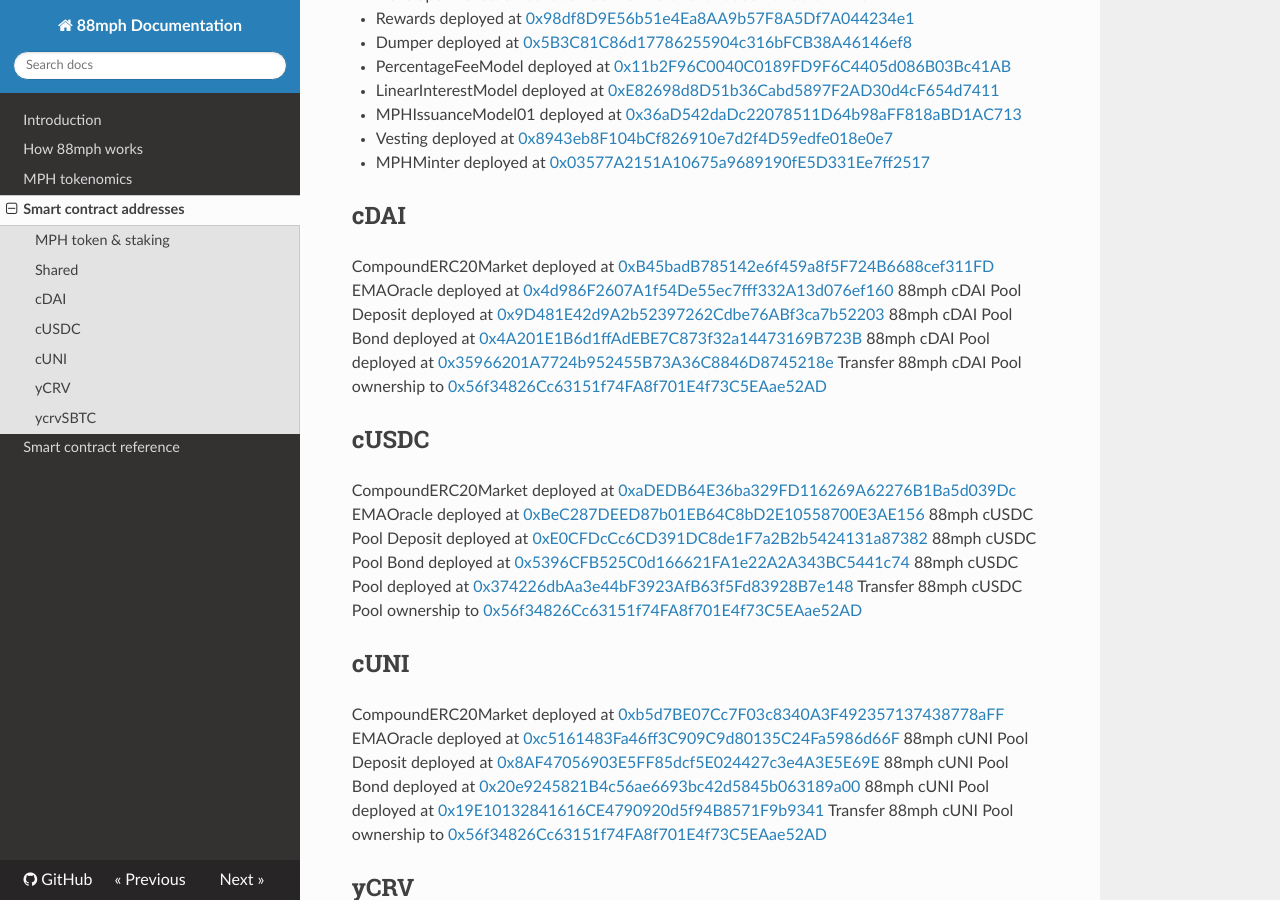
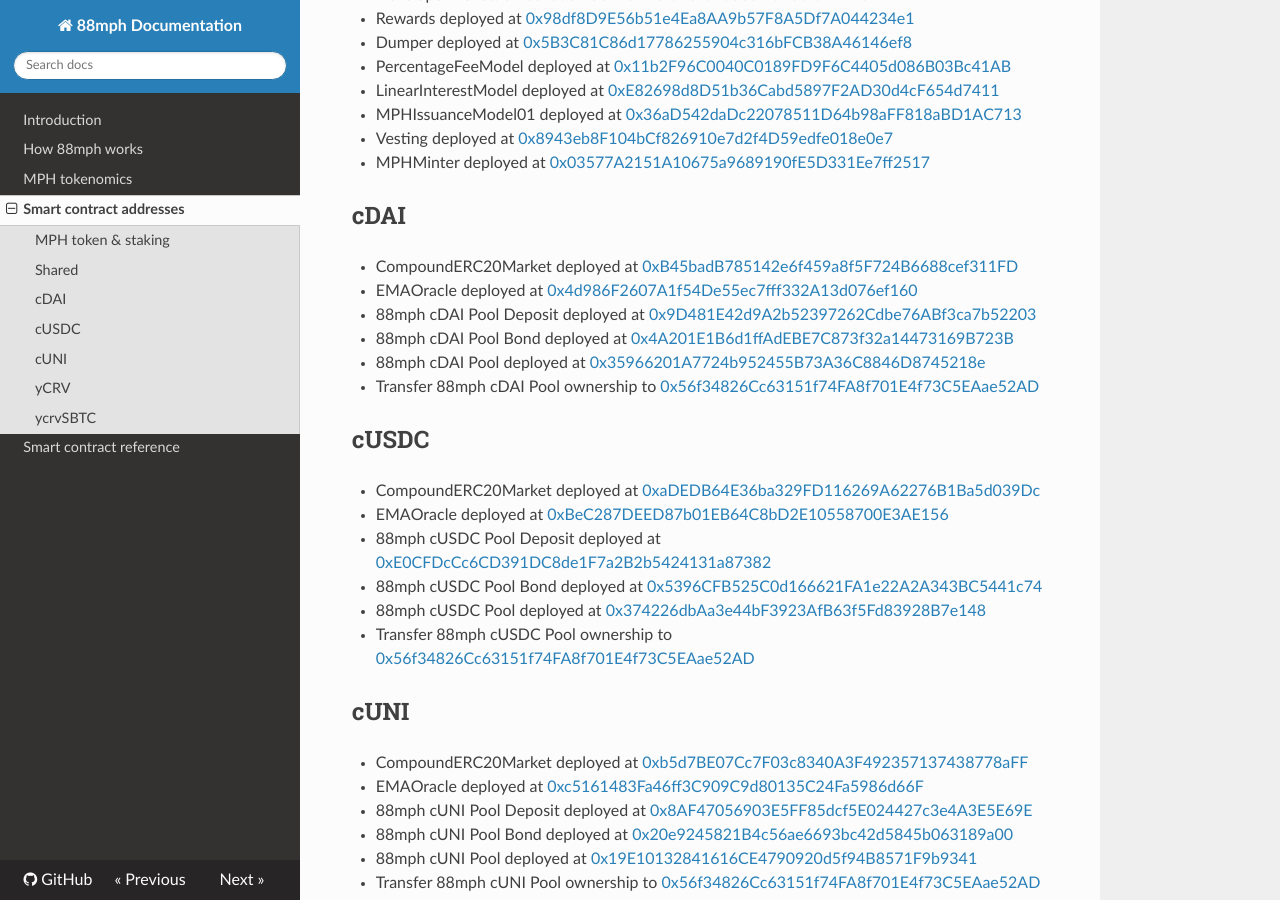
Before and after one commit to 88mphapp/docs, an MkDocs documentation site: the page built from docs/addresses.md, in a window 1280 px wide and 900 px high, scrolled down 433 px. Built offline with MkDocs 1.6.1, drawn with Linux system fonts in a browser that asks for light colours; nearby versions of some CDN libraries.

```diff
--- a/docs/addresses.md
+++ b/docs/addresses.md
@@ -21,45 +21,45 @@
 
 ## cDAI
 
-CompoundERC20Market deployed at [0xB45badB785142e6f459a8f5F724B6688cef311FD](https://etherscan.io/address/0xB45badB785142e6f459a8f5F724B6688cef311FD)
-EMAOracle deployed at [0x4d986F2607A1f54De55ec7fff332A13d076ef160](https://etherscan.io/address/0x4d986F2607A1f54De55ec7fff332A13d076ef160)
-88mph cDAI Pool Deposit deployed at [0x9D481E42d9A2b52397262Cdbe76ABf3ca7b52203](https://etherscan.io/address/0x9D481E42d9A2b52397262Cdbe76ABf3ca7b52203)
-88mph cDAI Pool Bond deployed at [0x4A201E1B6d1ffAdEBE7C873f32a14473169B723B](https://etherscan.io/address/0x4A201E1B6d1ffAdEBE7C873f32a14473169B723B)
-88mph cDAI Pool deployed at [0x35966201A7724b952455B73A36C8846D8745218e](https://etherscan.io/address/0x35966201A7724b952455B73A36C8846D8745218e)
-Transfer 88mph cDAI Pool ownership to [0x56f34826Cc63151f74FA8f701E4f73C5EAae52AD](https://etherscan.io/address/0x56f34826Cc63151f74FA8f701E4f73C5EAae52AD)
+- CompoundERC20Market deployed at [0xB45badB785142e6f459a8f5F724B6688cef311FD](https://etherscan.io/address/0xB45badB785142e6f459a8f5F724B6688cef311FD)
+- EMAOracle deployed at [0x4d986F2607A1f54De55ec7fff332A13d076ef160](https://etherscan.io/address/0x4d986F2607A1f54De55ec7fff332A13d076ef160)
+- 88mph cDAI Pool Deposit deployed at [0x9D481E42d9A2b52397262Cdbe76ABf3ca7b52203](https://etherscan.io/address/0x9D481E42d9A2b52397262Cdbe76ABf3ca7b52203)
+- 88mph cDAI Pool Bond deployed at [0x4A201E1B6d1ffAdEBE7C873f32a14473169B723B](https://etherscan.io/address/0x4A201E1B6d1ffAdEBE7C873f32a14473169B723B)
+- 88mph cDAI Pool deployed at [0x35966201A7724b952455B73A36C8846D8745218e](https://etherscan.io/address/0x35966201A7724b952455B73A36C8846D8745218e)
+- Transfer 88mph cDAI Pool ownership to [0x56f34826Cc63151f74FA8f701E4f73C5EAae52AD](https://etherscan.io/address/0x56f34826Cc63151f74FA8f701E4f73C5EAae52AD)
 
 ## cUSDC
 
-CompoundERC20Market deployed at [0xaDEDB64E36ba329FD116269A62276B1Ba5d039Dc](https://etherscan.io/address/0xaDEDB64E36ba329FD116269A62276B1Ba5d039Dc)
-EMAOracle deployed at [0xBeC287DEED87b01EB64C8bD2E10558700E3AE156](https://etherscan.io/address/0xBeC287DEED87b01EB64C8bD2E10558700E3AE156)
-88mph cUSDC Pool Deposit deployed at [0xE0CFDcCc6CD391DC8de1F7a2B2b5424131a87382](https://etherscan.io/address/0xE0CFDcCc6CD391DC8de1F7a2B2b5424131a87382)
-88mph cUSDC Pool Bond deployed at [0x5396CFB525C0d166621FA1e22A2A343BC5441c74](https://etherscan.io/address/0x5396CFB525C0d166621FA1e22A2A343BC5441c74)
-88mph cUSDC Pool deployed at [0x374226dbAa3e44bF3923AfB63f5Fd83928B7e148](https://etherscan.io/address/0x374226dbAa3e44bF3923AfB63f5Fd83928B7e148)
-Transfer 88mph cUSDC Pool ownership to [0x56f34826Cc63151f74FA8f701E4f73C5EAae52AD](https://etherscan.io/address/0x56f34826Cc63151f74FA8f701E4f73C5EAae52AD)
+- CompoundERC20Market deployed at [0xaDEDB64E36ba329FD116269A62276B1Ba5d039Dc](https://etherscan.io/address/0xaDEDB64E36ba329FD116269A62276B1Ba5d039Dc)
+- EMAOracle deployed at [0xBeC287DEED87b01EB64C8bD2E10558700E3AE156](https://etherscan.io/address/0xBeC287DEED87b01EB64C8bD2E10558700E3AE156)
+- 88mph cUSDC Pool Deposit deployed at [0xE0CFDcCc6CD391DC8de1F7a2B2b5424131a87382](https://etherscan.io/address/0xE0CFDcCc6CD391DC8de1F7a2B2b5424131a87382)
+- 88mph cUSDC Pool Bond deployed at [0x5396CFB525C0d166621FA1e22A2A343BC5441c74](https://etherscan.io/address/0x5396CFB525C0d166621FA1e22A2A343BC5441c74)
+- 88mph cUSDC Pool deployed at [0x374226dbAa3e44bF3923AfB63f5Fd83928B7e148](https://etherscan.io/address/0x374226dbAa3e44bF3923AfB63f5Fd83928B7e148)
+- Transfer 88mph cUSDC Pool ownership to [0x56f34826Cc63151f74FA8f701E4f73C5EAae52AD](https://etherscan.io/address/0x56f34826Cc63151f74FA8f701E4f73C5EAae52AD)
 
 ## cUNI
 
-CompoundERC20Market deployed at [0xb5d7BE07Cc7F03c8340A3F492357137438778aFF](https://etherscan.io/address/0xb5d7BE07Cc7F03c8340A3F492357137438778aFF)
-EMAOracle deployed at [0xc5161483Fa46ff3C909C9d80135C24Fa5986d66F](https://etherscan.io/address/0xc5161483Fa46ff3C909C9d80135C24Fa5986d66F)
-88mph cUNI Pool Deposit deployed at [0x8AF47056903E5FF85dcf5E024427c3e4A3E5E69E](https://etherscan.io/address/0x8AF47056903E5FF85dcf5E024427c3e4A3E5E69E)
-88mph cUNI Pool Bond deployed at [0x20e9245821B4c56ae6693bc42d5845b063189a00](https://etherscan.io/address/0x20e9245821B4c56ae6693bc42d5845b063189a00)
-88mph cUNI Pool deployed at [0x19E10132841616CE4790920d5f94B8571F9b9341](https://etherscan.io/address/0x19E10132841616CE4790920d5f94B8571F9b9341)
-Transfer 88mph cUNI Pool ownership to [0x56f34826Cc63151f74FA8f701E4f73C5EAae52AD](https://etherscan.io/address/0x56f34826Cc63151f74FA8f701E4f73C5EAae52AD)
+- CompoundERC20Market deployed at [0xb5d7BE07Cc7F03c8340A3F492357137438778aFF](https://etherscan.io/address/0xb5d7BE07Cc7F03c8340A3F492357137438778aFF)
+- EMAOracle deployed at [0xc5161483Fa46ff3C909C9d80135C24Fa5986d66F](https://etherscan.io/address/0xc5161483Fa46ff3C909C9d80135C24Fa5986d66F)
+- 88mph cUNI Pool Deposit deployed at [0x8AF47056903E5FF85dcf5E024427c3e4A3E5E69E](https://etherscan.io/address/0x8AF47056903E5FF85dcf5E024427c3e4A3E5E69E)
+- 88mph cUNI Pool Bond deployed at [0x20e9245821B4c56ae6693bc42d5845b063189a00](https://etherscan.io/address/0x20e9245821B4c56ae6693bc42d5845b063189a00)
+- 88mph cUNI Pool deployed at [0x19E10132841616CE4790920d5f94B8571F9b9341](https://etherscan.io/address/0x19E10132841616CE4790920d5f94B8571F9b9341)
+- Transfer 88mph cUNI Pool ownership to [0x56f34826Cc63151f74FA8f701E4f73C5EAae52AD](https://etherscan.io/address/0x56f34826Cc63151f74FA8f701E4f73C5EAae52AD)
 
 ## yCRV
 
-YVaultMarket deployed at [0x37315Cdf1d097dfAb8267c0c1Aef6fECaC09d845](https://etherscan.io/address/0x37315Cdf1d097dfAb8267c0c1Aef6fECaC09d845)
-EMAOracle deployed at [0x7acD00D3e1Cf5018D8530f55f9F19910c3358159](https://etherscan.io/address/0x7acD00D3e1Cf5018D8530f55f9F19910c3358159)
-88mph yCRV Pool Deposit deployed at [0x7A2e4b5627a07120770b1D64A9ea021E801165c3](https://etherscan.io/address/0x7A2e4b5627a07120770b1D64A9ea021E801165c3)
-88mph yCRV Pool Bond deployed at [0xD32D197277c3364Ea70da7bAd454278cfdbaAF4c](https://etherscan.io/address/0xD32D197277c3364Ea70da7bAd454278cfdbaAF4c)
-88mph yCRV Pool deployed at [0xe615e59353f70cA2424Aa0F24F49C639B8E924D3](https://etherscan.io/address/0xe615e59353f70cA2424Aa0F24F49C639B8E924D3)
-Transfer 88mph yCRV Pool ownership to [0x56f34826Cc63151f74FA8f701E4f73C5EAae52AD](https://etherscan.io/address/0x56f34826Cc63151f74FA8f701E4f73C5EAae52AD)
+- YVaultMarket deployed at [0x37315Cdf1d097dfAb8267c0c1Aef6fECaC09d845](https://etherscan.io/address/0x37315Cdf1d097dfAb8267c0c1Aef6fECaC09d845)
+- EMAOracle deployed at [0x7acD00D3e1Cf5018D8530f55f9F19910c3358159](https://etherscan.io/address/0x7acD00D3e1Cf5018D8530f55f9F19910c3358159)
+- 88mph yCRV Pool Deposit deployed at [0x7A2e4b5627a07120770b1D64A9ea021E801165c3](https://etherscan.io/address/0x7A2e4b5627a07120770b1D64A9ea021E801165c3)
+- 88mph yCRV Pool Bond deployed at [0xD32D197277c3364Ea70da7bAd454278cfdbaAF4c](https://etherscan.io/address/0xD32D197277c3364Ea70da7bAd454278cfdbaAF4c)
+- 88mph yCRV Pool deployed at [0xe615e59353f70cA2424Aa0F24F49C639B8E924D3](https://etherscan.io/address/0xe615e59353f70cA2424Aa0F24F49C639B8E924D3)
+- Transfer 88mph yCRV Pool ownership to [0x56f34826Cc63151f74FA8f701E4f73C5EAae52AD](https://etherscan.io/address/0x56f34826Cc63151f74FA8f701E4f73C5EAae52AD)
 
 ## ycrvSBTC
 
-YVaultMarket deployed at [0x10f1a7F480c75E6e434d35b025dF4e6C1FC26Db7](https://etherscan.io/address/0x10f1a7F480c75E6e434d35b025dF4e6C1FC26Db7)
-EMAOracle deployed at [0x58CcE424c3098772387C7c7a35011A82569D78c6](https://etherscan.io/address/0x58CcE424c3098772387C7c7a35011A82569D78c6)
-88mph crvSBTC Pool Deposit deployed at [0xcc2f73fC7C8ebDfB3f9de9F7Ac16E53F9Aaf3aBD](https://etherscan.io/address/0xcc2f73fC7C8ebDfB3f9de9F7Ac16E53F9Aaf3aBD)
-88mph crvSBTC Pool Bond deployed at [0x073A4324A168D8Dc76596FB50920593092866A3c](https://etherscan.io/address/0x073A4324A168D8Dc76596FB50920593092866A3c)
-88mph crvSBTC Pool deployed at [0x681Aaa7CF3F7E1f110842f0149bA8A4AF53Ef2Fd](https://etherscan.io/address/0x681Aaa7CF3F7E1f110842f0149bA8A4AF53Ef2Fd)
-Transfer 88mph crvSBTC Pool ownership to [0x56f34826Cc63151f74FA8f701E4f73C5EAae52AD](https://etherscan.io/address/0x56f34826Cc63151f74FA8f701E4f73C5EAae52AD)
+- YVaultMarket deployed at [0x10f1a7F480c75E6e434d35b025dF4e6C1FC26Db7](https://etherscan.io/address/0x10f1a7F480c75E6e434d35b025dF4e6C1FC26Db7)
+- EMAOracle deployed at [0x58CcE424c3098772387C7c7a35011A82569D78c6](https://etherscan.io/address/0x58CcE424c3098772387C7c7a35011A82569D78c6)
+- 88mph crvSBTC Pool Deposit deployed at [0xcc2f73fC7C8ebDfB3f9de9F7Ac16E53F9Aaf3aBD](https://etherscan.io/address/0xcc2f73fC7C8ebDfB3f9de9F7Ac16E53F9Aaf3aBD)
+- 88mph crvSBTC Pool Bond deployed at [0x073A4324A168D8Dc76596FB50920593092866A3c](https://etherscan.io/address/0x073A4324A168D8Dc76596FB50920593092866A3c)
+- 88mph crvSBTC Pool deployed at [0x681Aaa7CF3F7E1f110842f0149bA8A4AF53Ef2Fd](https://etherscan.io/address/0x681Aaa7CF3F7E1f110842f0149bA8A4AF53Ef2Fd)
+- Transfer 88mph crvSBTC Pool ownership to [0x56f34826Cc63151f74FA8f701E4f73C5EAae52AD](https://etherscan.io/address/0x56f34826Cc63151f74FA8f701E4f73C5EAae52AD)
```
